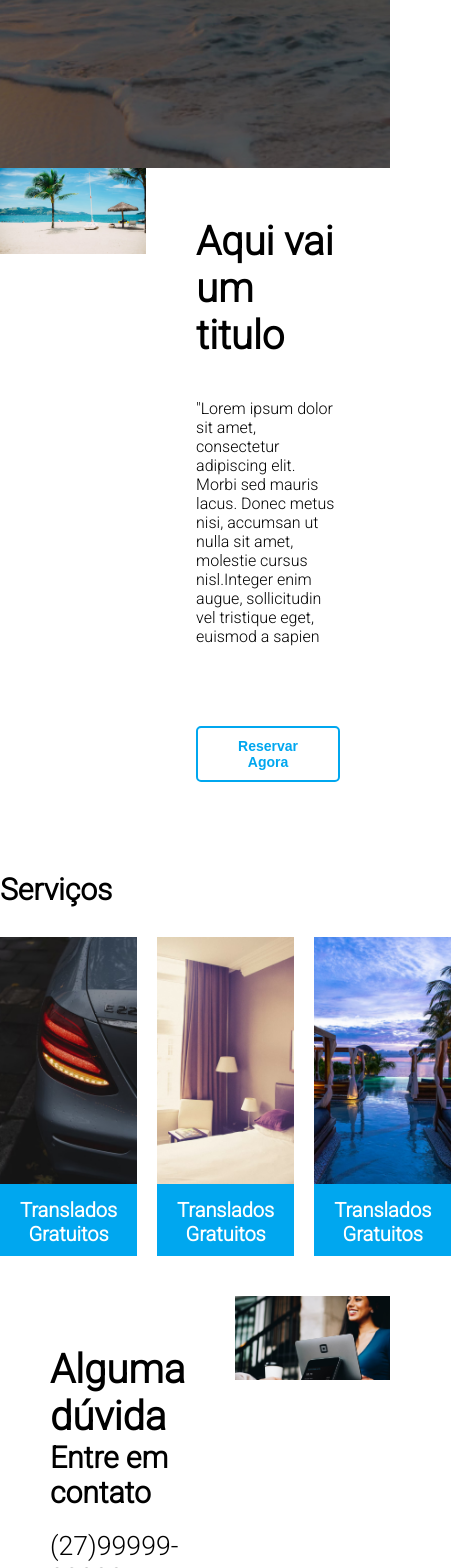
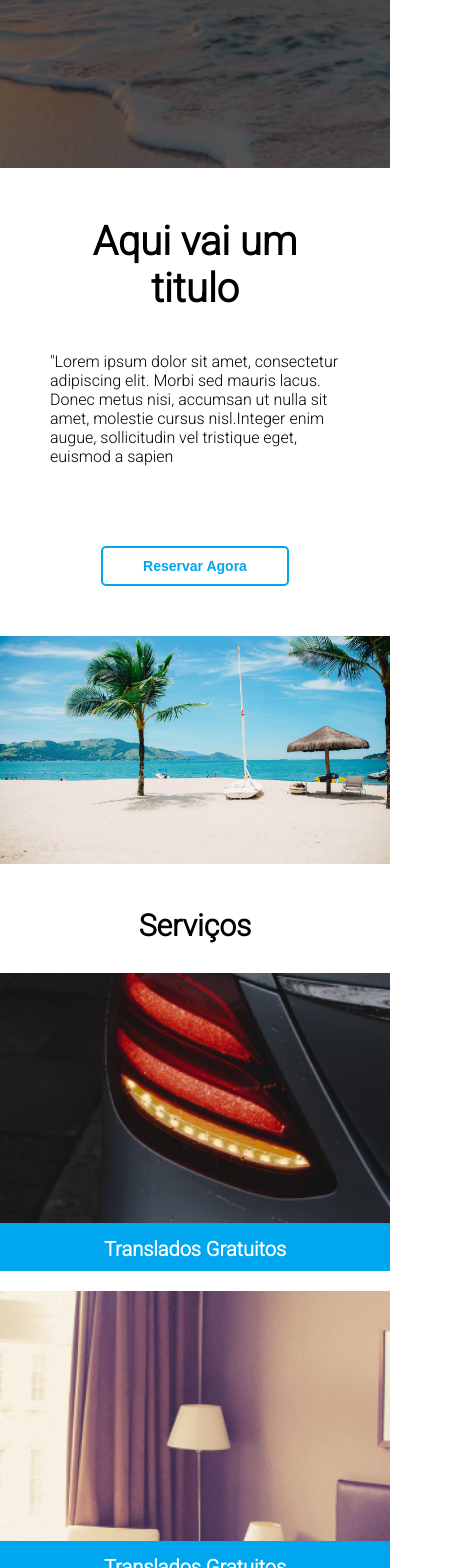
Before and after one commit to viniciusgasparino/Hotel_Next, a Next.js app: page / in a window 390 px wide. Shown: the part 432-2000 px from the top of the page, 451 px wide, since content can reach past the window. Built offline with nearby package versions, Linux system fonts and the light colour scheme.

Commit message:
Deixando site  responsivo

```diff
--- a/src/components/Contact/Contact.jsx
+++ b/src/components/Contact/Contact.jsx
@@ -7,6 +7,11 @@ import Imagem from "../Imagem/Imagem"
 const StyledContact = styled.div`
   display: flex;
   font-size: 20pt;
+
+  @media (max-width: 768px){
+    flex-direction: column;
+  }
+
 `;
 
 const StyledW50 = styled.div`
--- a/src/components/Imagem/Imagem.jsx
+++ b/src/components/Imagem/Imagem.jsx
@@ -3,6 +3,11 @@ import styled from "styled-components"
 const StyledImagem = styled.img`
   width: 100%;
   object-fit: cover;
+
+  @media (max-width: 768px){
+    object-fit: cover;
+    max-height: 250px;
+  }
 `;
 
 function Imagem({img}){
--- a/src/components/Section/Section.jsx
+++ b/src/components/Section/Section.jsx
@@ -6,6 +6,10 @@ import Content from "../Content/Content"
 const StyledSection = styled.div`
   display: flex;
   width: 100%;
+
+  @media (max-width: 768px){
+    flex-direction: column-reverse;
+  }
 `;
 
 const StyledW50 = styled.div`
--- a/src/components/Services/Services.jsx
+++ b/src/components/Services/Services.jsx
@@ -16,6 +16,10 @@ const StyledContent = styled.div`
     margin-top: 30px;
     justify-content: space-between;
     gap: 20px;
+
+    @media (max-width: 768px) {
+      flex-direction: column;
+    }
 `;
 
 
@@ -25,11 +29,11 @@ function Services(){
     <StyledServices>
       <StyledContainer>
       <Subtitle size={"30px"}>Serviços</Subtitle>
-      <StyledContent>
-        <Cards img={"imagem-carro.jpg"}/>
-        <Cards img={"imagem-quarto.jpg"}/>
-        <Cards img={"imagem-vista.jpg"}/>
-      </StyledContent>
+        <StyledContent>
+          <Cards img={"imagem-carro.jpg"}/>
+          <Cards img={"imagem-quarto.jpg"}/>
+          <Cards img={"imagem-vista.jpg"}/>
+        </StyledContent>
       </StyledContainer>
     </StyledServices>
   )
--- a/src/components/Subtitle/Subtitle.jsx
+++ b/src/components/Subtitle/Subtitle.jsx
@@ -4,6 +4,10 @@ import styled from "styled-components"
 const StyledH2 = styled.h2`
    font-size: ${props => props.size};
    font-weight: bold;
+
+   @media (max-width: 768px){
+      text-align: center;
+   }
 `;
 
 
```
